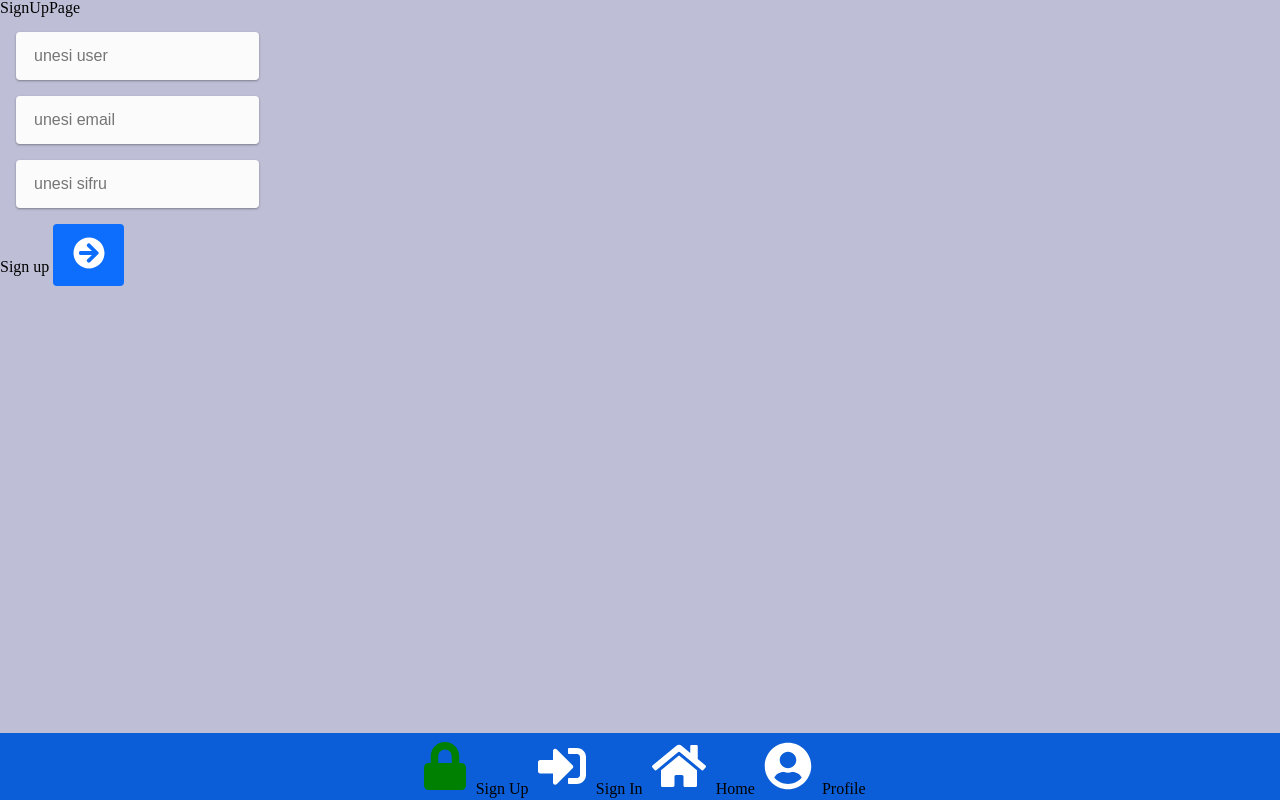
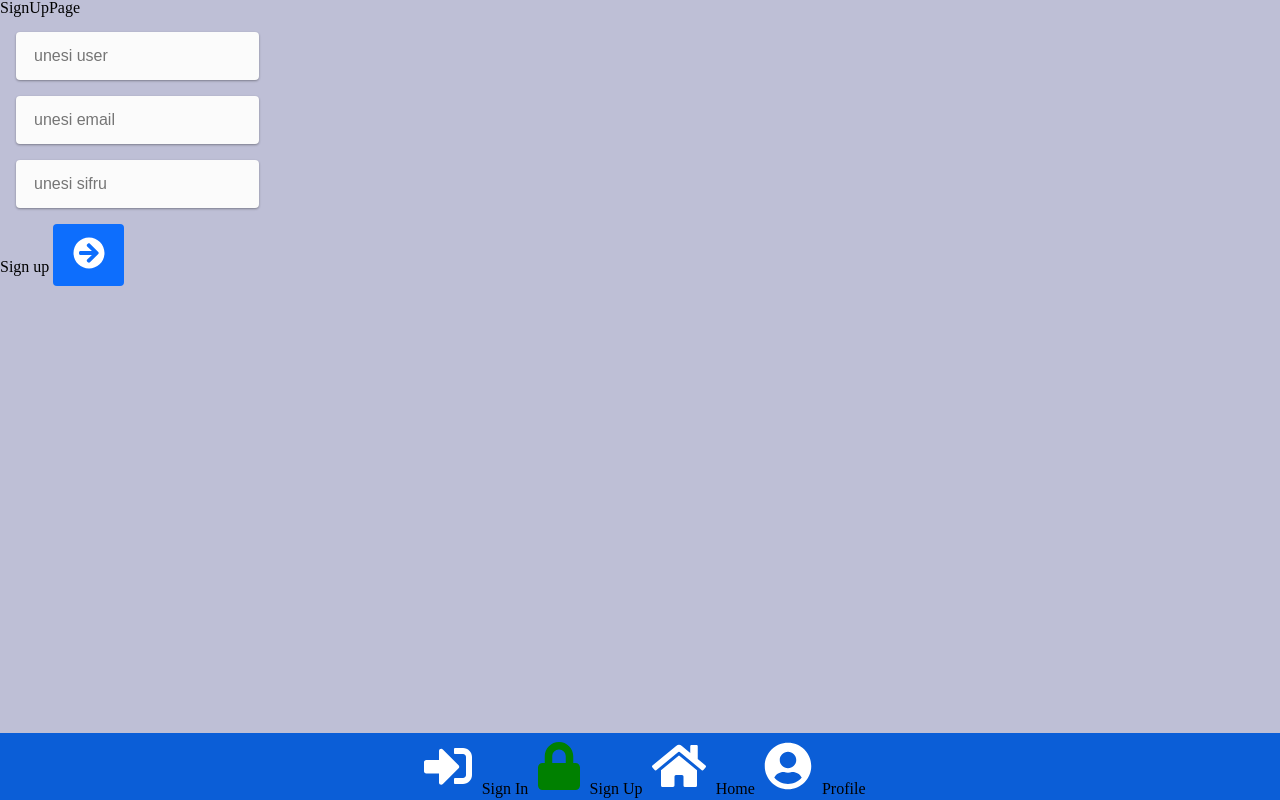
Before and after one commit to tinam02/CODE-projekat, a React (Create React App) app: page /signup in a window 1280 px wide. Built offline with nearby package versions, Linux system fonts and the light colour scheme.

Commit message:
nav link update

```diff
--- a/src/components/Navbar.jsx
+++ b/src/components/Navbar.jsx
@@ -1,4 +1,4 @@
-import React from "react";
+import React, { useState } from "react";
 import { useNavigate, useLocation } from "react-router-dom";
 import { FontAwesomeIcon } from "@fortawesome/react-fontawesome";
 import {
@@ -6,21 +6,32 @@ import {
   faUserCircle,
   faLock,
   faSignInAlt,
+  faPlus,
 } from "@fortawesome/free-solid-svg-icons";
+import { getAuth, onAuthStateChanged } from "firebase/auth";
 
 function Navbar() {
   const navigate = useNavigate();
   const location = useLocation();
+  // const [loggedin, setLoggedIn] = useState(false);
 
   const navIconActive = function (path) {
     if (path == location.pathname) {
       return true;
     }
   };
-
+  const auth = getAuth();
+  let user = "";
+  if (auth.currentUser) {
+    user = auth.currentUser;
+  }
   return (
     <div className="nav">
       <ul className="nav-ul">
+        {/* --Ne prikazuj sign in i sign up ako je pathname /profile --
+        samo ulogovani korisnici mogu da udju na /profile,
+        pa nema potrebe da vide linkove za sign in i sign up u navbaru */}
+        {/* {location.pathname === "/profile" ? null : (
           <li className="nav-item" onClick={() => navigate("/signup")}>
             <FontAwesomeIcon
               icon={faLock}
@@ -29,6 +40,8 @@ function Navbar() {
             ></FontAwesomeIcon>
             Sign Up
           </li>
+        )} */}
+        {/* {location.pathname !== "/profile" ? (
           <li className="nav-item" onClick={() => navigate("/signin")}>
             <FontAwesomeIcon
               icon={faSignInAlt}
@@ -37,6 +50,41 @@ function Navbar() {
             ></FontAwesomeIcon>
             Sign In
           </li>
+        ) : null} */}
+
+        {/* Ako korisnik nije ulogovan, prikazi sign in i sign up i ne prikazuj link za upload slike */}
+        {!user ? null : (
+          <li className="nav-item" onClick={() => navigate("/submit")}>
+            <FontAwesomeIcon
+              icon={faPlus}
+              size="3x"
+              color={navIconActive("/submit") ? "green" : "#fff"}
+            ></FontAwesomeIcon>
+            Submit an image
+          </li>
+        )}
+        {!user ? (
+          <li className="nav-item" onClick={() => navigate("/signin")}>
+            <FontAwesomeIcon
+              icon={faSignInAlt}
+              size="3x"
+              color={navIconActive("/signin") ? "green" : "#fff"}
+            ></FontAwesomeIcon>
+            Sign In
+          </li>
+        ) : null}
+
+        {!user ? (
+          <li className="nav-item" onClick={() => navigate("/signup")}>
+            <FontAwesomeIcon
+              icon={faLock}
+              size="3x"
+              color={navIconActive("/signup") ? "green" : "#fff"}
+            ></FontAwesomeIcon>
+            Sign Up
+          </li>
+        ) : null}
+
         <li className="nav-item" onClick={() => navigate("/")}>
           <FontAwesomeIcon
             icon={faHome}
```
Lines whose indentation alone changed are shown as unchanged.
